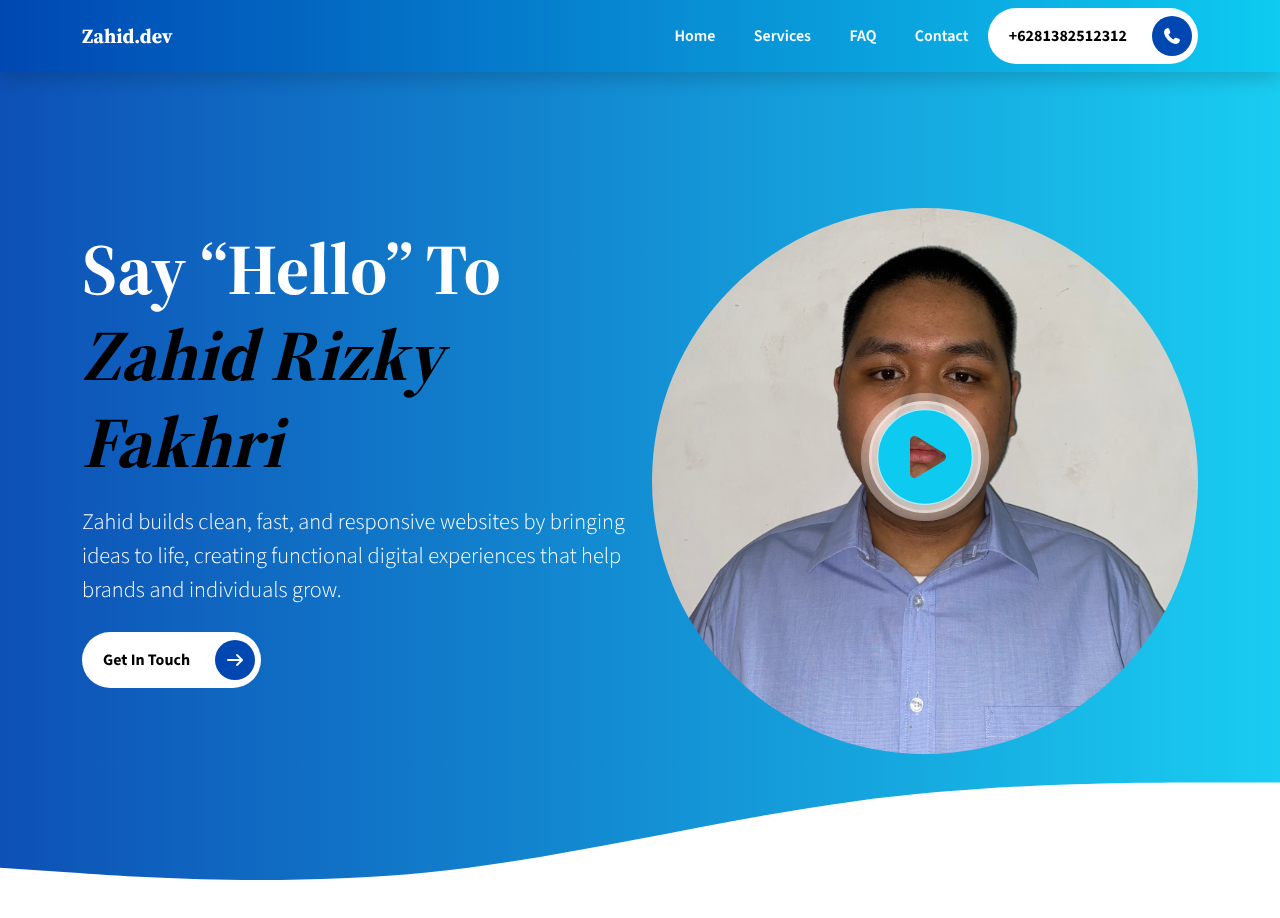
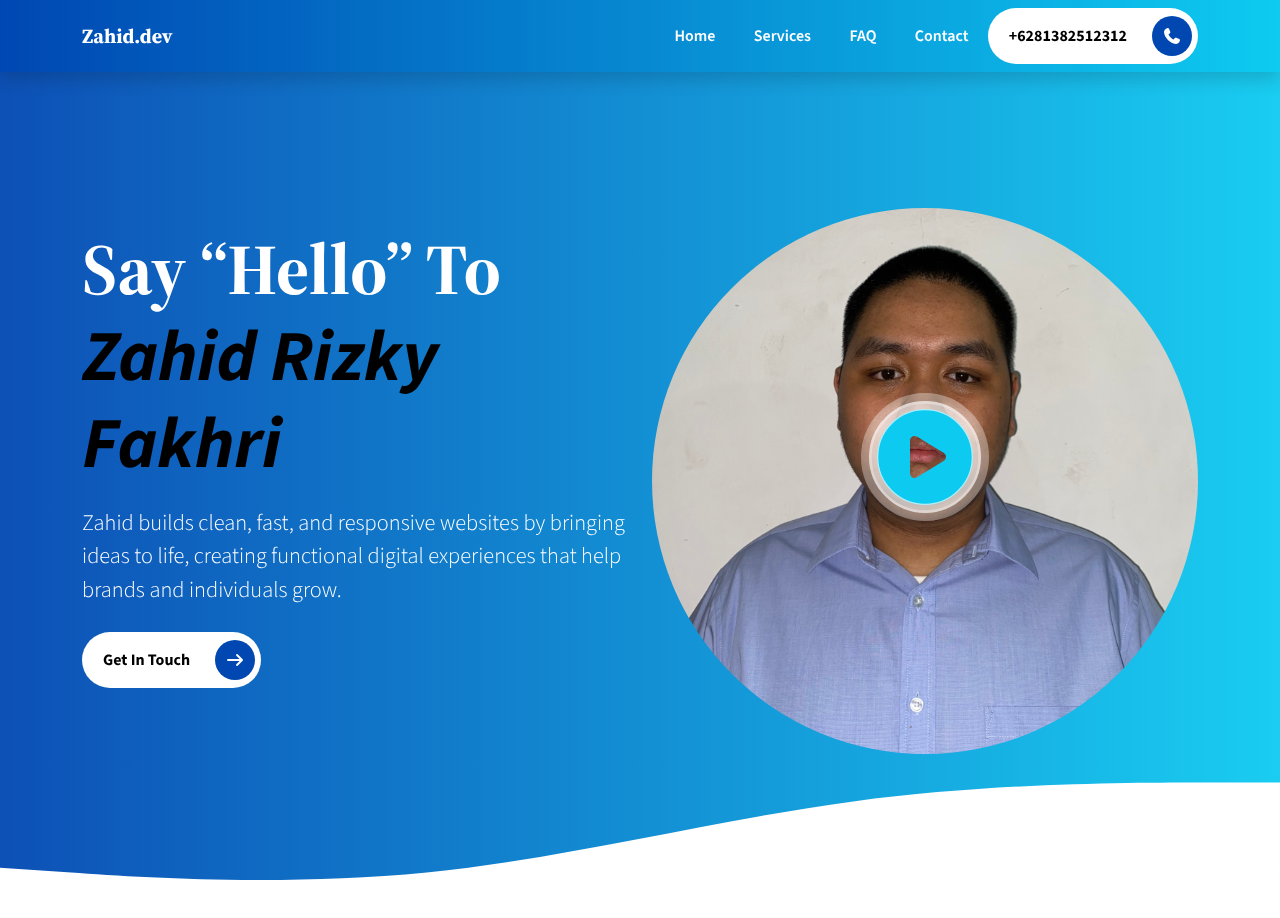
Before and after one commit to Zahid09987/zahid09987.github.io, a website: page index.html in a window 1280 px wide. Shown: the top 918 px of the page. Drawn offline with Linux system fonts and the light colour scheme.

Commit message:
updated fonts

```diff
--- a/scss/components/_typography.scss
+++ b/scss/components/_typography.scss
@@ -2,23 +2,37 @@
 
 @font-face {
   font-family: "Source Sans 3";
-  src:
-    url("../fonts/SourceSans3VF-Upright.otf.woff2"),
-    url("../fonts/SourceSans3VF-Italic.otf.woff2");
+  src: url("../fonts/SourceSans3VF-Upright.otf.woff2");
 }
 
 @font-face {
   font-family: "Source Serif 4";
-  src:
-    url("../fonts/SourceSerif4Variable-Roman.otf.woff2"),
-    url("../fonts/SourceSerif4Variable-Italic.otf.woff2");
+  src: url("../fonts/SourceSerif4Variable-Roman.otf.woff2");
 }
 
 @font-face {
   font-family: "Source Code Pro";
-  src:
-    url("../fonts/SourceCodeVF-Upright.otf.woff2"),
-    url("../fonts/SourceCodeVF-Italic.otf.woff2");
+  src: url("../fonts/SourceCodeVF-Upright.otf.woff2");
+}
+
+@font-face {
+  font-family: "Source Sans 3 Italic";
+  src: url("../fonts/SourceSans3VF-Italic.otf.woff2");
+}
+
+@font-face {
+  font-family: "Source Serif 4 Italic";
+  src: url("../fonts/SourceSerif4VF-Italic.otf.woff2");
+}
+
+@font-face {
+  font-family: "Source Code Pro Italic";
+  src: url("../fonts/SourceCodeVF-Italic.otf.woff2");
+}
+
+em {
+  font-family:
+    "Source Sans 3 Italic", "Source Serif 4 Italic", "Source Code Pro Italic";
 }
 
 .navbar-brand {
```
Also changed, not shown: assets/css/style.css, 1 other file.
